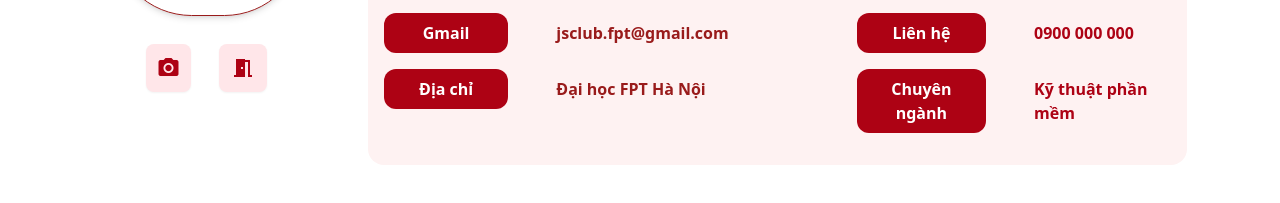
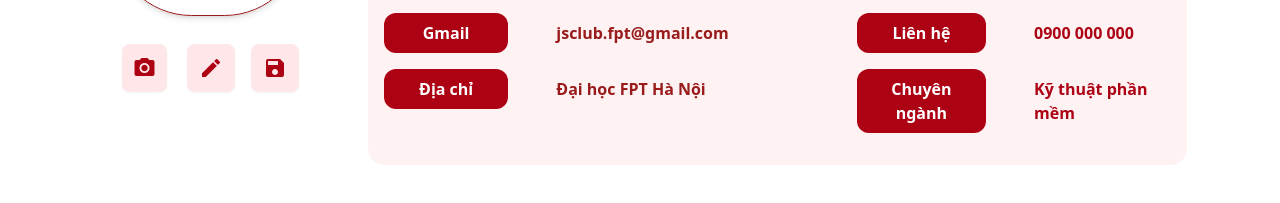
Before and after one commit to linhnp31/TEAM6_PROJECT_JS, a plain HTML site: page profile.html in a window 1280 px wide. Shown: the part 455-658 px from the top of the page. Drawn offline with nearby package versions, Linux system fonts and the light colour scheme.

Commit message:
Update profile.html

```diff
--- a/profile.html
+++ b/profile.html
@@ -306,8 +306,8 @@
             alt="JS Club"
           />
         </div>
-        <div class="flex flex-row">
-          <div class="dropdown dropdown-bottom p-6">
+        <div class="flex flex-row space-x-4">
+          <div class="dropdown dropdown-bottom mt-6">
             <div
               tabindex="0"
               role="button"
@@ -329,7 +329,14 @@
             aria-label="Menu"
             style="padding: 0 0.5em"
           >
-            meeting_room
+            edit
+          </button>
+          <button
+            class="btn rounded-lg menu-button flex material-icons mt-7"
+            aria-label="Menu"
+            style="padding: 0 0.5em"
+          >
+            save
           </button>
         </div>
       </div>
```
